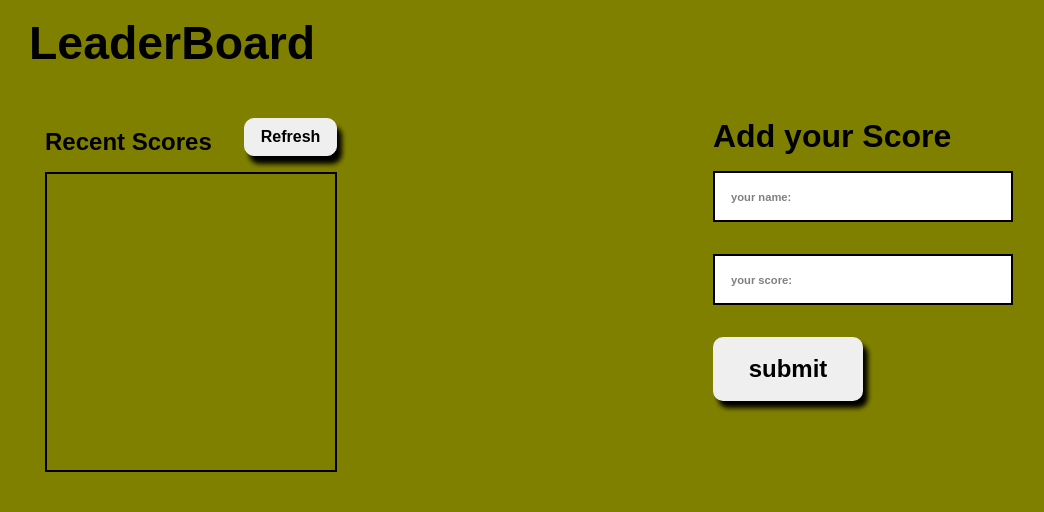
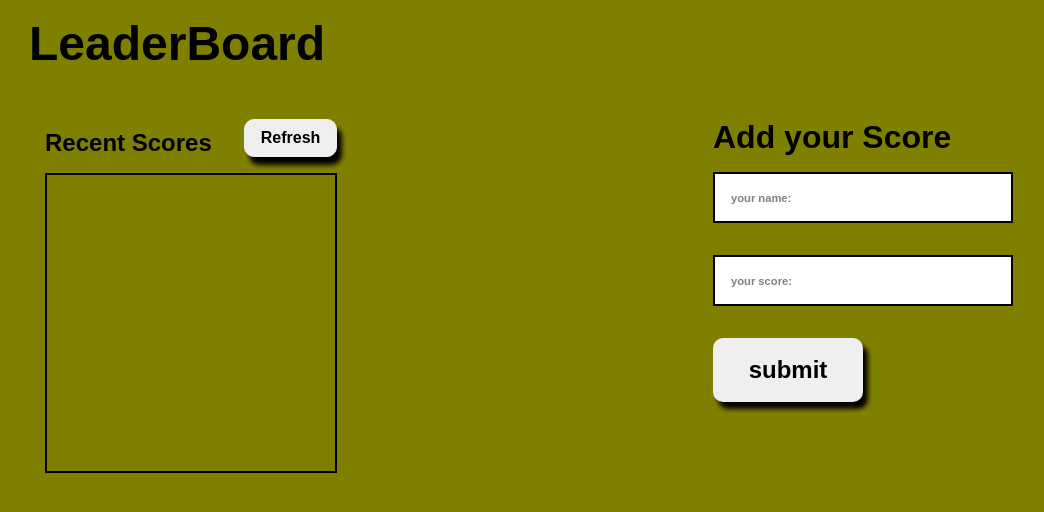
Before and after one commit to Arturgouveia1970/leaderboard, a website built with webpack: page src/index.html in a window 1280 px wide. Shown: the whole page, without its empty margins (19-1063 px from the left). Built offline with nearby package versions, Linux system fonts and the light colour scheme; a web font is replaced by a local one.

Commit message:
changed styles

```diff
--- a/src/styles.css
+++ b/src/styles.css
@@ -33,7 +33,7 @@ main {
 }
 
 .title h1 {
-  font-size: 2.9rem;
+  font-size: 3rem;
   font-weight: 800;
 }
 
```
